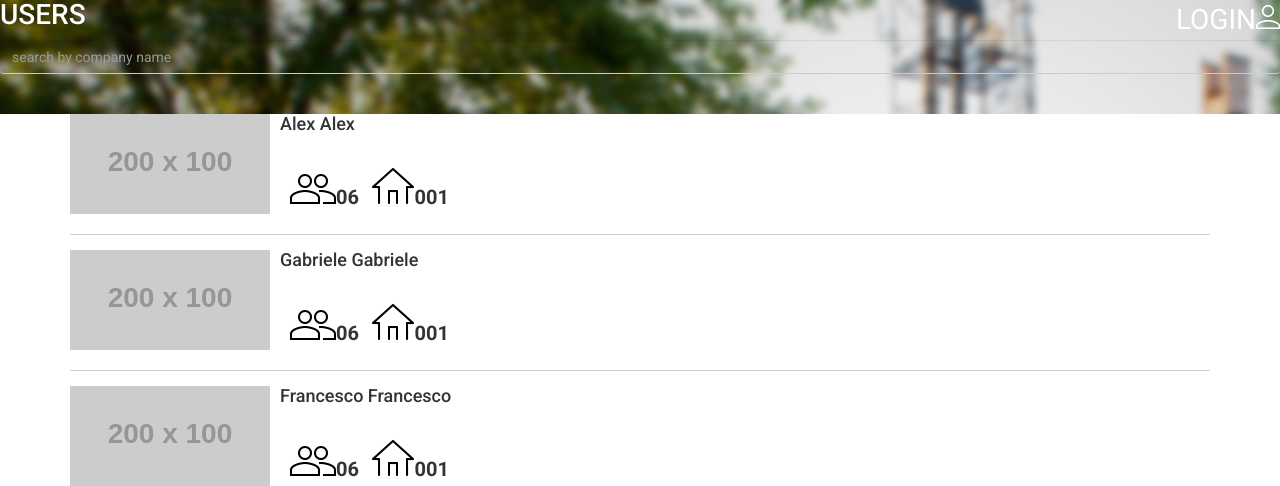
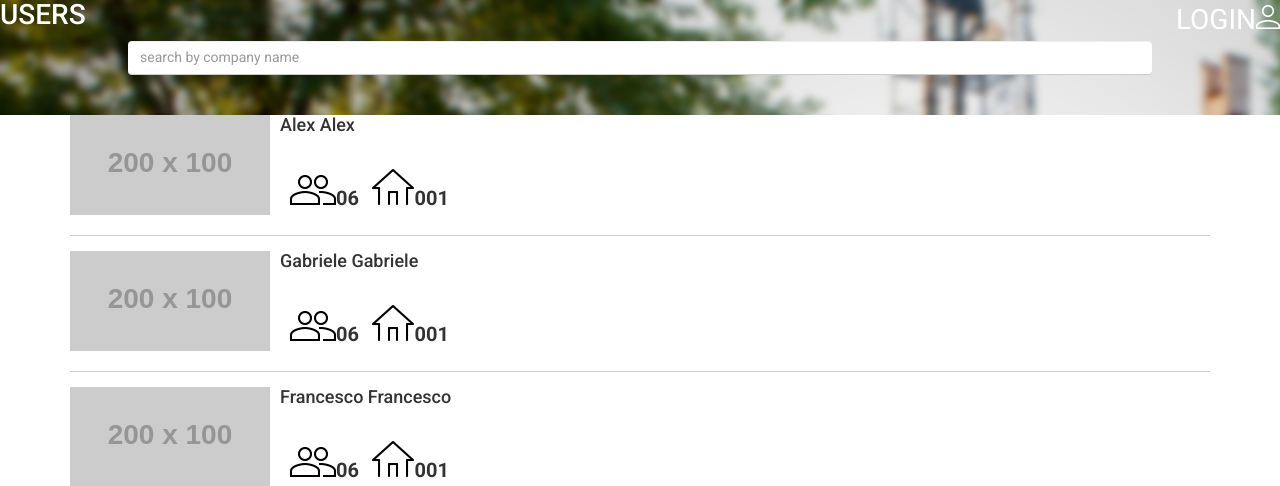
Before and after one commit to Qballe/hackhfarm, a CodeIgniter app: page /database/index.php/users/index in a window 1280 px wide. Shown: the top 486 px of the page. Run offline with CodeIgniter, Linux system fonts and the light colour scheme; data comes from the database, SQL or seed files in the repository; grey boxes labelled with a size stand in for pictures from a placeholder-image service; data that the repository does not hold is empty; some libraries are stand-ins or nearby versions.

Commit message:
searchbar_hfarm

```diff
--- a/resources/css/style.css
+++ b/resources/css/style.css
@@ -149,11 +149,13 @@ content: url('../img/icons/casetta.png');
 }
 
 .searchbar_hfarm{
-    background: transparent;
     border-left: none;
     border-right: none;
     border-top: none;
     color:white;
+    width: 80%;
+    margin-left: 10%;
+    margin-top: 10px;
 }
 
 .home_title{
```
